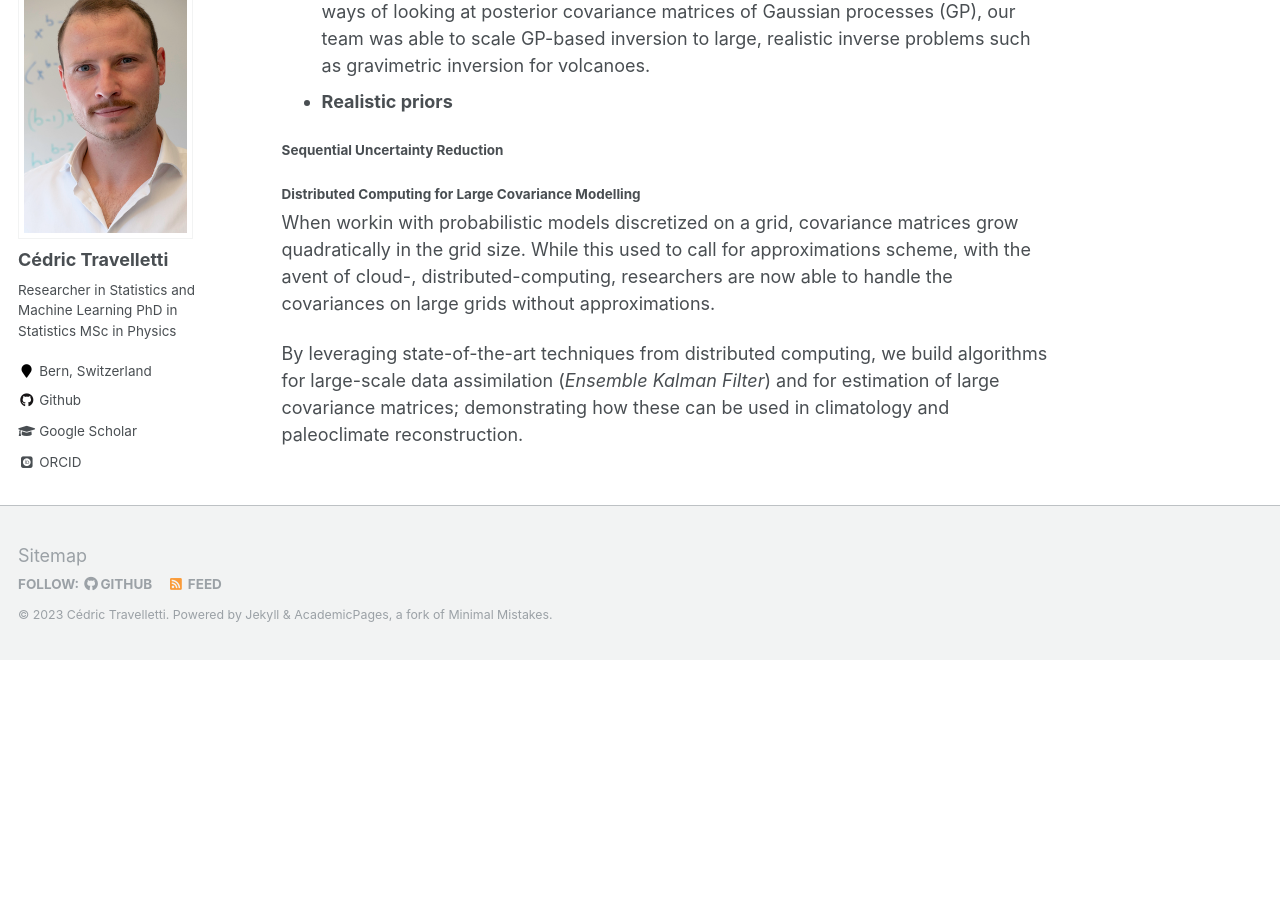
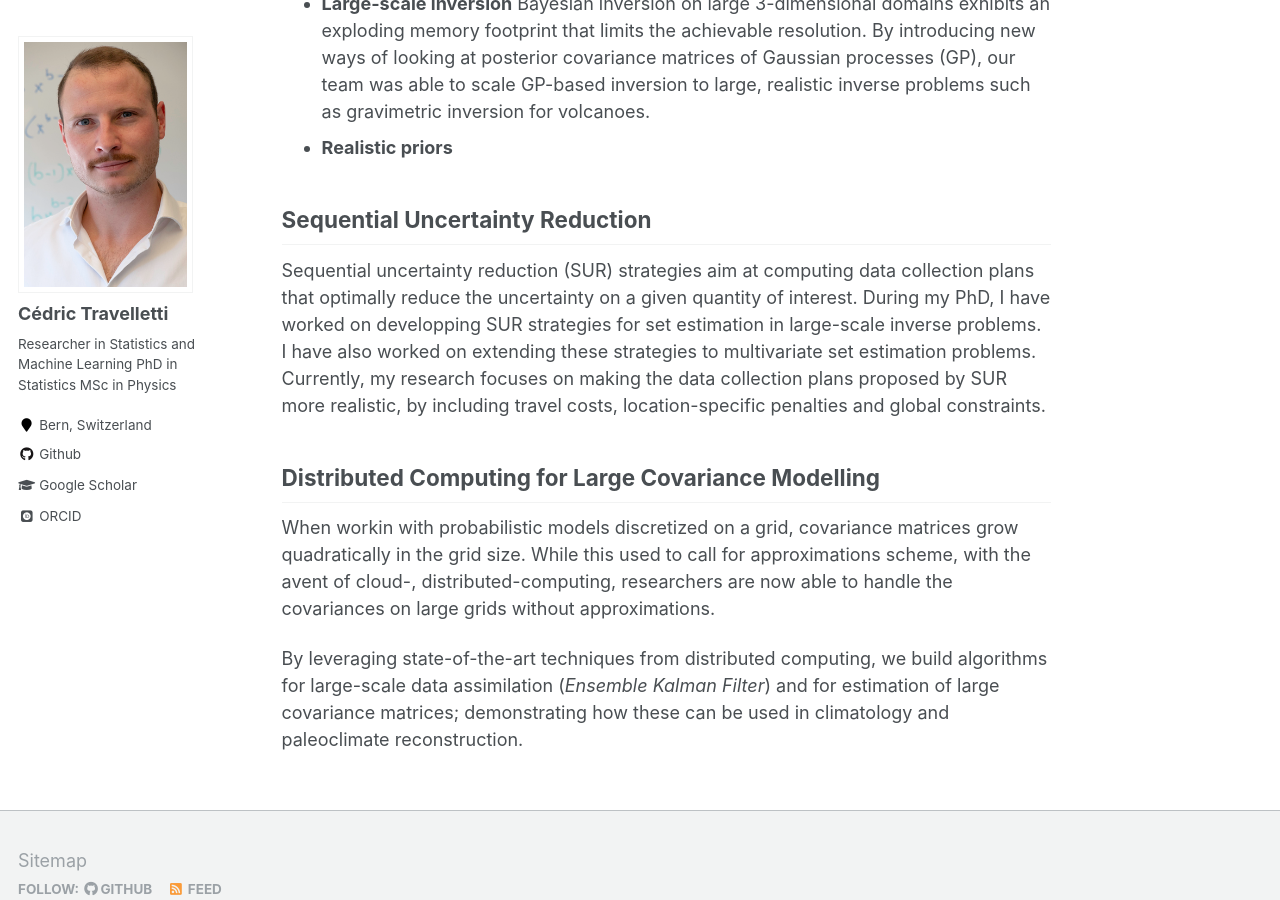
Before and after one commit to CedricTravelletti/CedricTravelletti.github.io, a Jekyll site: the page built from _pages/about.md, in a window 1280 px wide and 900 px high, scrolled down 663 px. Built offline with Jekyll 4.4.1, drawn with Linux system fonts in a browser that asks for light colours; some web fonts are replaced; before the commit the page ends 1323 px from its top, so only the background shows below that.

Commit message:
Updated research interests.

```diff
--- a/_pages/about.md
+++ b/_pages/about.md
@@ -23,7 +23,7 @@ worked as a data scientist at SwissRe and as a quantitative risk consultant at D
 
 Research Interests
 ======
-#### Bayesian Inverse Problems
+## Bayesian Inverse Problems
 
 Most existing probabilistic inversion techniques have been demonstrated on toy models
 but tend to scale poorly when applied to real-world problems. My aim is to overcome these
@@ -37,9 +37,15 @@ gravimetric inversion for volcanoes.
 * **Realistic priors**
 
 
-#### Sequential Uncertainty Reduction
+## Sequential Uncertainty Reduction
+Sequential uncertainty reduction (SUR) strategies aim at computing data collection plans
+that optimally reduce the uncertainty on a given quantity of interest. During my PhD,
+I have worked on developping SUR strategies for set estimation in large-scale inverse problems.
+I have also worked on extending these strategies to multivariate set estimation problems.
+Currently, my research focuses on making the data collection plans proposed by SUR more realistic,
+by including travel costs, location-specific penalties and global constraints.
 
-#### Distributed Computing for Large Covariance Modelling
+## Distributed Computing for Large Covariance Modelling
 When workin with probabilistic models discretized on a grid, covariance matrices
 grow quadratically in the grid size. While this used to call for approximations scheme,
 with the avent of cloud-, distributed-computing, researchers are now able to handle the
```
